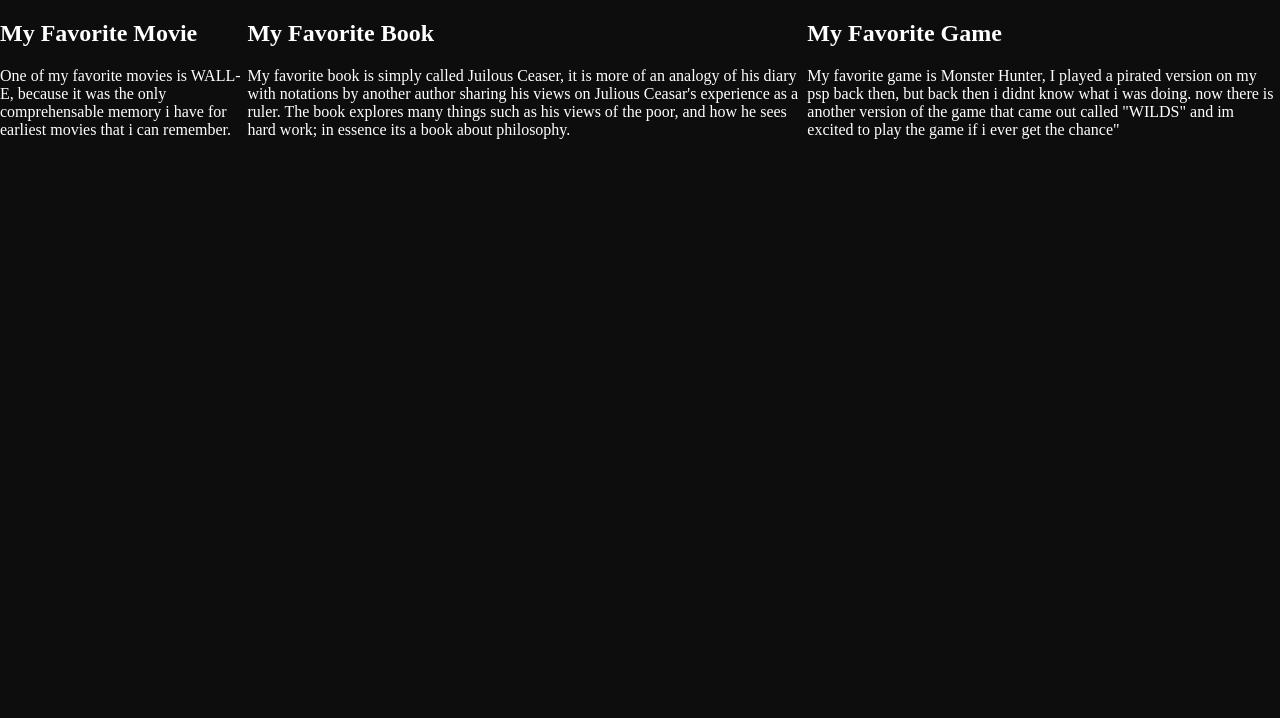
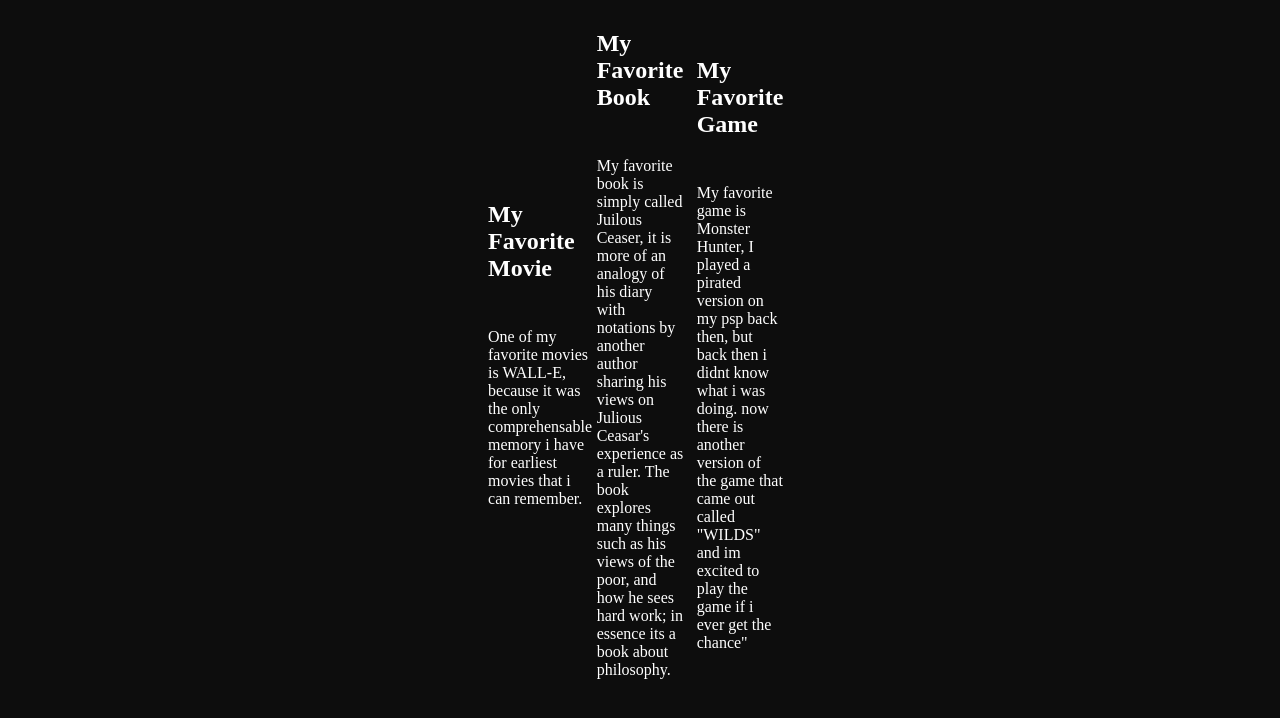
Before and after one commit to Leonard-B-bot/My-First-Repository, a plain HTML site: page index.html in a window 1280 px wide. Drawn offline with Linux system fonts and the light colour scheme.

Commit message:
small adjustments

```diff
--- a/style.css
+++ b/style.css
@@ -9,7 +9,7 @@ body {
 
 }
 
-.section {
+section {
     display: grid;
     gap: 10px;
     width: 100px;
```
